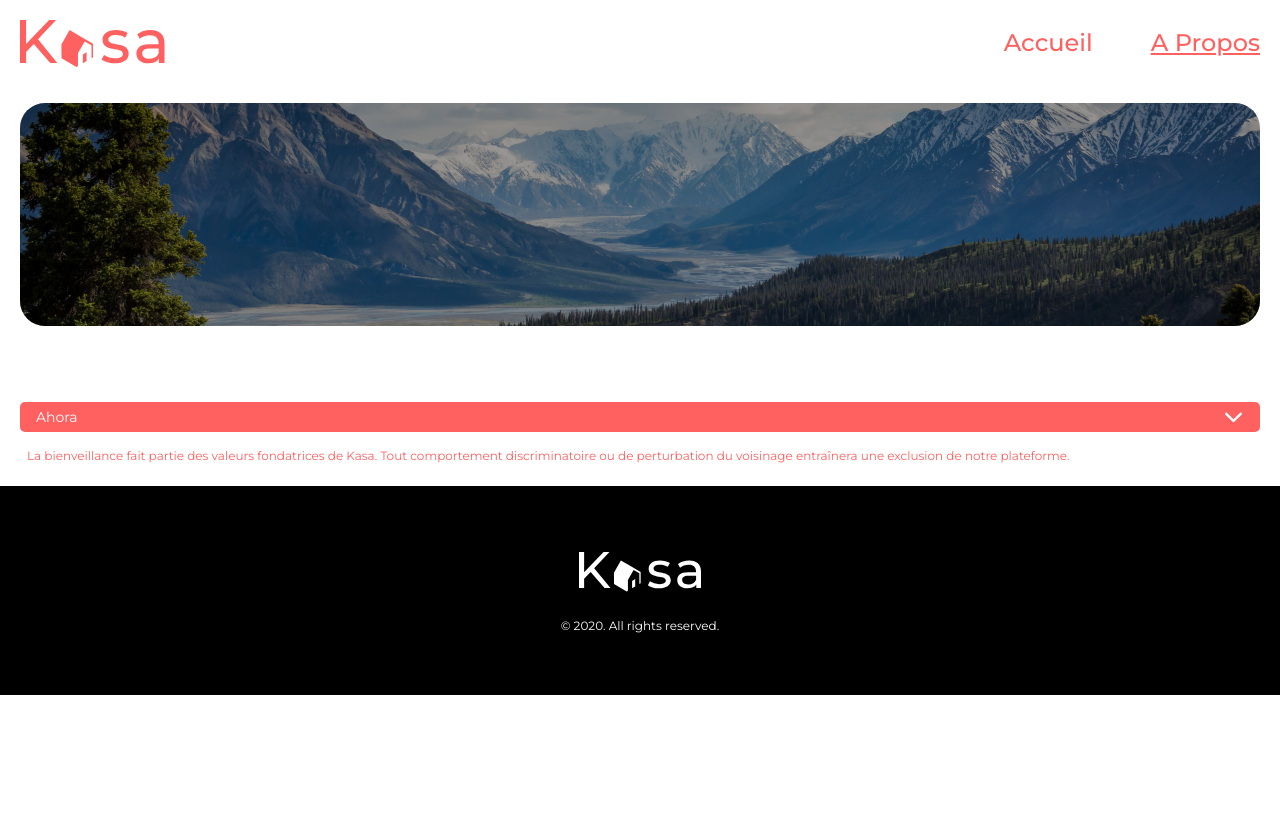
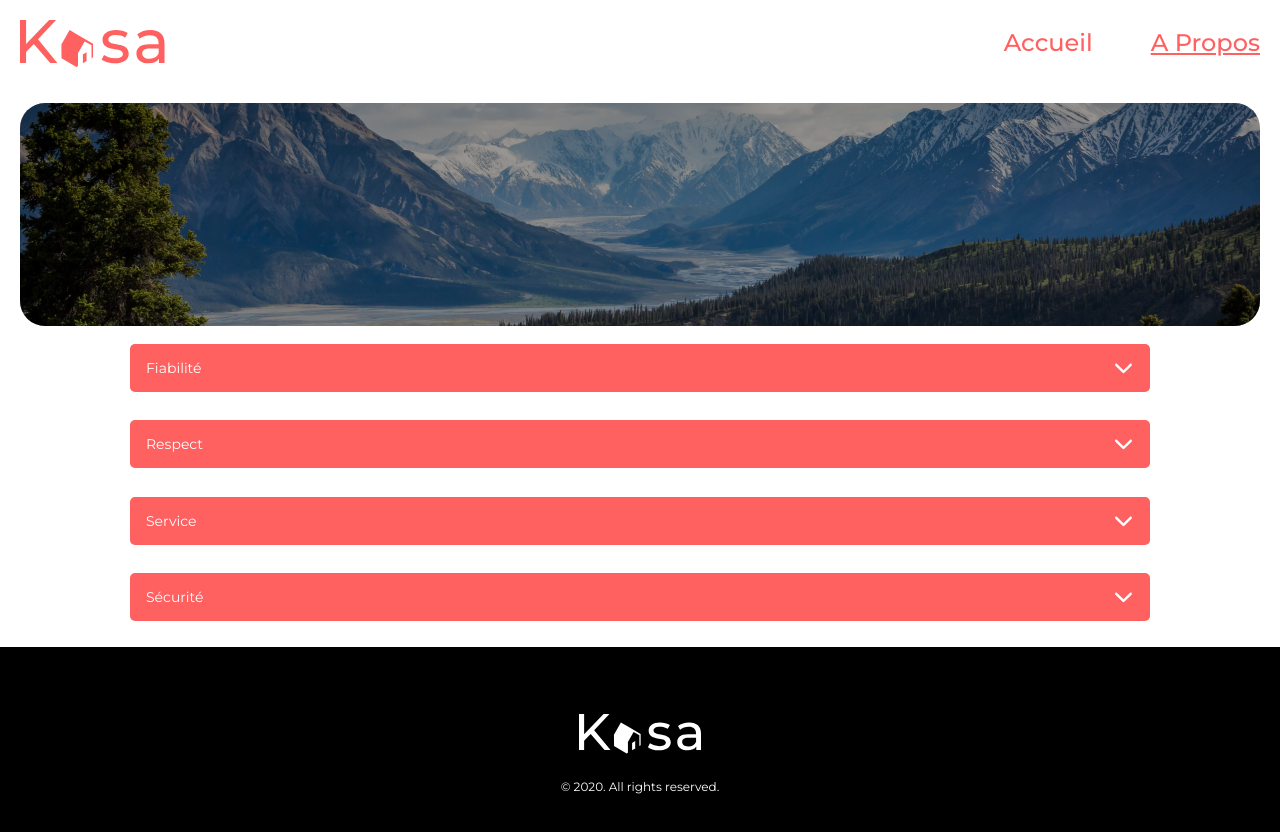
Before and after one commit to lostmart/react-ksa, a React (Create React App) app: page /about in a window 1280 px wide. Shown: the top 832 px of the page. Before the commit the page ends 800 px from the top, so only its background shows below. Built offline with nearby package versions, Linux system fonts and the light colour scheme.

Commit message:
new accordion stylers

```diff
--- a/src/components/Accordion.jsx
+++ b/src/components/Accordion.jsx
@@ -1,16 +1,25 @@
 import style from './Accordion.module.scss'
+import txtData from '../data/aboutData.json'
+
 const Accordion = () => {
+	const handleClick = (e) => {
+		let panel = e.target.parentElement.nextElementSibling
+		panel.style.maxHeight
+			? (panel.style.maxHeight = null)
+			: (panel.style.maxHeight = panel.scrollHeight + 'px')
+	}
+
 	return (
-		<div className={style.accordion_item}>
-			<h2>
-				<button>Ahora</button>
-			</h2>
-			<div className={style.accordion_body}>
-				La bienveillance fait partie des valeurs fondatrices de Kasa. Tout
-				comportement discriminatoire ou de perturbation du voisinage entraînera
-				une exclusion de notre plateforme.
-			</div>
-		</div>
+		<>
+			{txtData.map((panel, index) => (
+				<div key={index} className={style.accordion_item}>
+					<h2>
+						<button onClick={handleClick}>{panel.title}</button>
+					</h2>
+					<div className={style.accordion_body}>{panel.text}</div>
+				</div>
+			))}
+		</>
 	)
 }
 
--- a/src/components/Accordion.module.scss
+++ b/src/components/Accordion.module.scss
@@ -1,14 +1,22 @@
 @import '../styles/variables';
-@import '../styles/animations';
+@import '../styles/mixins';
 
 $radius: 5px;
 
 .accordion_item {
+	max-width: 1020px;
+	margin: auto;
+
 	h2 {
 		font-size: 22px;
 		background-color: $main-clr;
 		border-radius: $radius;
 		margin-bottom: 10px;
+
+		@include responsive(768px) {
+			padding-top: 9px;
+			padding-bottom: 9px;
+		}
 	}
 
 	h2 button {
@@ -38,9 +46,11 @@
 	.accordion_body {
 		color: $main-clr;
 		font-size: 12px;
-		padding: 7px;
+		padding: 0 18px;
+		max-height: 0;
 		overflow: hidden;
-		animation: toggleAccordion 1500ms ease-in-out;
-		height: fit-content;
+		transition: max-height 0.2s ease-out;
+		// background-color: #f6f6f6;
+		background-color: #959595;
 	}
 }
--- a/src/components/Banner.module.scss
+++ b/src/components/Banner.module.scss
@@ -13,7 +13,6 @@
 	@include responsive(768px) {
 		max-height: 223px;
 		border-radius: 25px;
-		margin-bottom: 76px;
 	}
 
 	&::after {
--- /dev/null
+++ b/src/data/aboutData.json
@@ -0,0 +1,18 @@
+[
+	{
+		"title": "Fiabilité",
+		"text": "Les annonces postées sur Kasa garantissent une fiabilité totale. Les photos sont conformes aux logements, et toutes les informations sont régulièrement vérifiées  par nos équipes."
+	},
+	{
+		"title": "Respect",
+		"text": "La bienveillance fait partie des valeurs fondatrices de Kasa. Tout comportement discriminatoire ou de perturbation du voisinage entraînera une exclusion de notre plateforme."
+	},
+	{
+		"title": "Service",
+		"text": "Nos équipes se tiennent à votre disposition pour vous fournir une expérience parfaite. N'hésitez pas à nous contacter si vous avez la moindre question."
+	},
+	{
+		"title": "Sécurité",
+		"text": "La sécurité est la priorité de Kasa. Aussi bien pour nos hôtes que pour les voyageurs, chaque logement correspond aux critères de sécurité établis par nos services. En laissant une note aussi bien à l'hôte qu'au locataire, cela permet à nos équipes de vérifier que les standards sont bien respectés. Nous organisons également des ateliers sur la sécurité domestique pour nos hôtes."
+	}
+]
--- a/src/styles/_animations.scss
+++ /dev/null
@@ -1,8 +0,0 @@
-@keyframes toggleAccordion {
-	0% {
-		height: 0;
-	}
-	100% {
-		height: 80px;
-	}
-}
```
